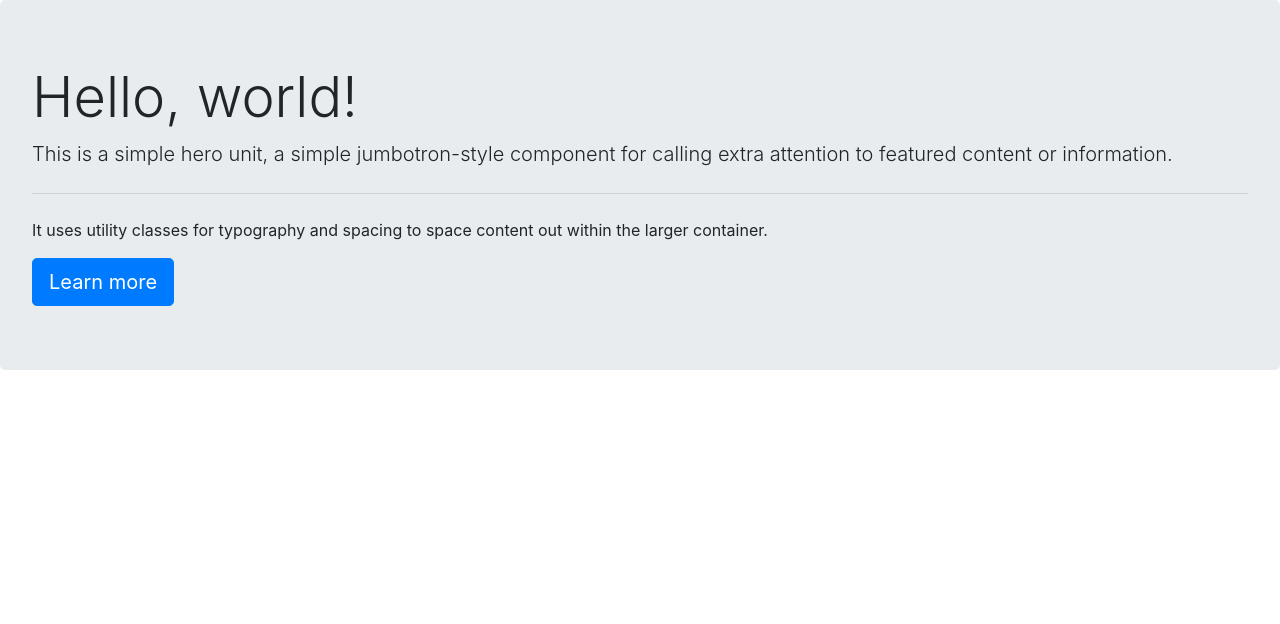
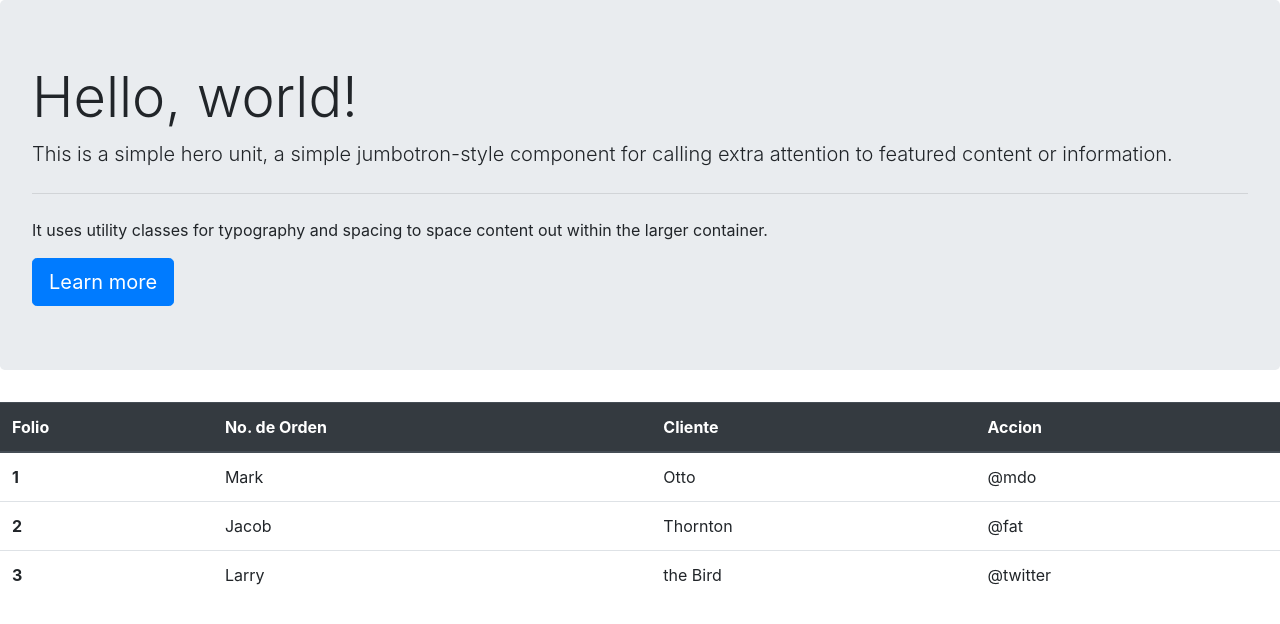
Before and after one commit to Ernesto-Vill/CFE_ANGULAR, an Angular app in the folder cfe/: page /ordenes in a window 1280 px wide. Shown: the top 624 px of the page. Built offline with nearby package versions, Linux system fonts and the light colour scheme.

Commit message:
Tabla de prueba

```diff
--- a/cfe/src/app/orden/orden.component.html
+++ b/cfe/src/app/orden/orden.component.html
@@ -5,3 +5,33 @@
   <p>It uses utility classes for typography and spacing to space content out within the larger container.</p>
   <a class="btn btn-primary btn-lg" href="#" role="button">Learn more</a>
 </div>
+<table class="table">
+  <thead class="thead-dark">
+    <tr>
+      <th scope="col">Folio</th>
+      <th scope="col">No. de Orden</th>
+      <th scope="col">Cliente</th>
+      <th scope="col">Accion</th>
+    </tr>
+  </thead>
+  <tbody>
+    <tr>
+      <th scope="row">1</th>
+      <td>Mark</td>
+      <td>Otto</td>
+      <td>@mdo</td>
+    </tr>
+    <tr>
+      <th scope="row">2</th>
+      <td>Jacob</td>
+      <td>Thornton</td>
+      <td>@fat</td>
+    </tr>
+    <tr>
+      <th scope="row">3</th>
+      <td>Larry</td>
+      <td>the Bird</td>
+      <td>@twitter</td>
+    </tr>
+  </tbody>
+</table>
```
